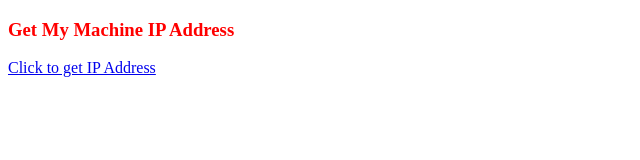
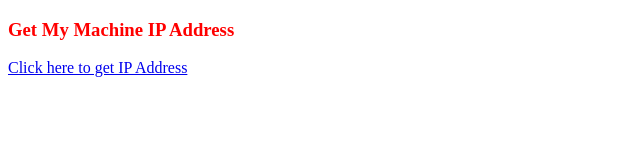
Before and after one commit to edw412do/myip, a plain HTML site: page index.html in a window 1280 px wide. Shown: the full height of the page, 0-640 px from the left. Drawn offline with nearby package versions, Linux system fonts and the light colour scheme.

Commit message:
add here

```diff
--- a/index.html
+++ b/index.html
@@ -20,7 +20,7 @@
     <h3>
       Get My Machine IP Address
     </h3>
-    <a href="#" onclick="getIPAddress()">Click to get IP Address</a>
+    <a href="#" onclick="getIPAddress()">Click here to get IP Address</a>
   </div>
 </body>
 
```
